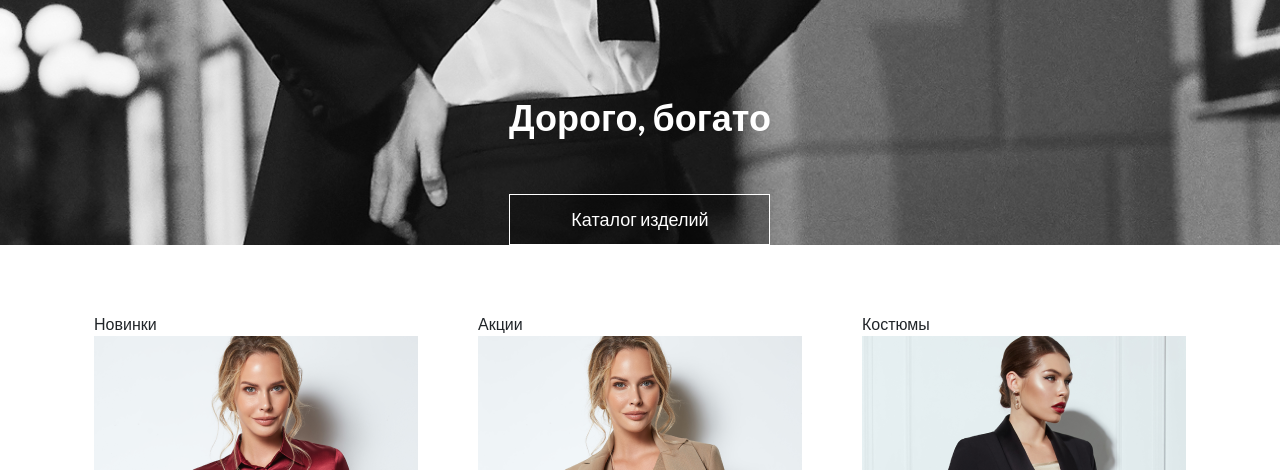
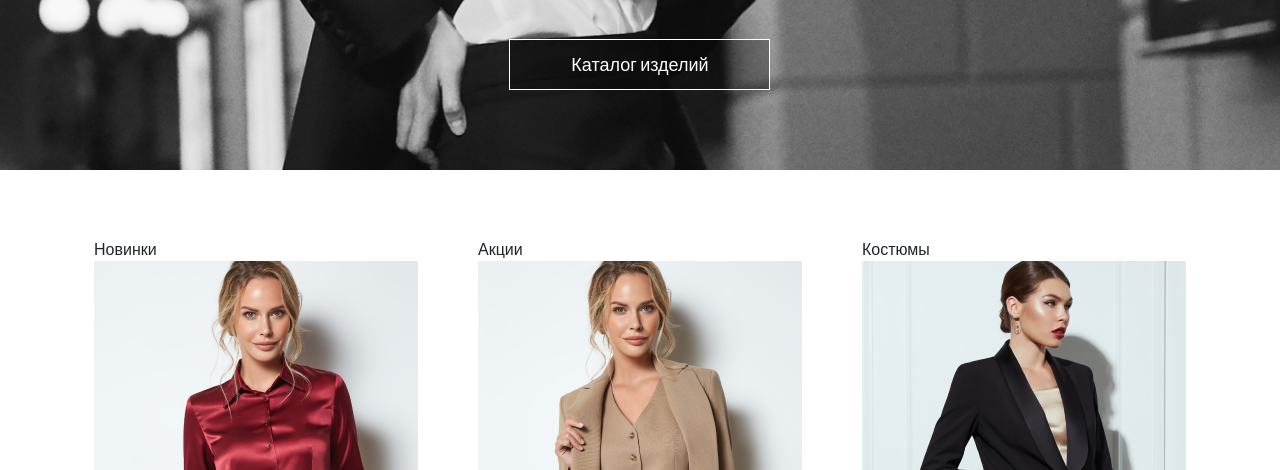
Before and after one commit to maxbronnikov10/dvelili, a website: page src/index.html in a window 1280 px wide. Shown: the part 630-1100 px from the top of the page. Drawn offline with nearby package versions, Linux system fonts and the light colour scheme; files that its build step writes are made by us from their sources.

Commit message:
add some new styles

```diff
--- a/src/index.html
+++ b/src/index.html
@@ -116,9 +116,11 @@
             </nav>
         </div>
         <div class="promo__wrapper">
-            <div>
-                <div class="promo__text">Дорого, богато</div>
-                <button class="btn">Каталог изделий</button>
+            <div class="container">
+                <div class="promo__content">
+                    <div class="promo__text">Дорого, богато</div>
+                    <button class="btn">Каталог изделий</button>
+                </div>
             </div>
         </div>
     </section>
--- a/src/sass/blocks/_promo.sass
+++ b/src/sass/blocks/_promo.sass
@@ -55,9 +55,9 @@
             color: #000
     &__wrapper
         margin-top: 10px
+        height: calc(100vh - 115px)
         background: url('../img/main_bg.jpg') center/cover no-repeat
         width: 100%
-        height: 760px
         display: flex
         align-items: flex-end
         justify-content: center
```
Also changed, not shown: dist/css/style.min.css, dist/index.html.
